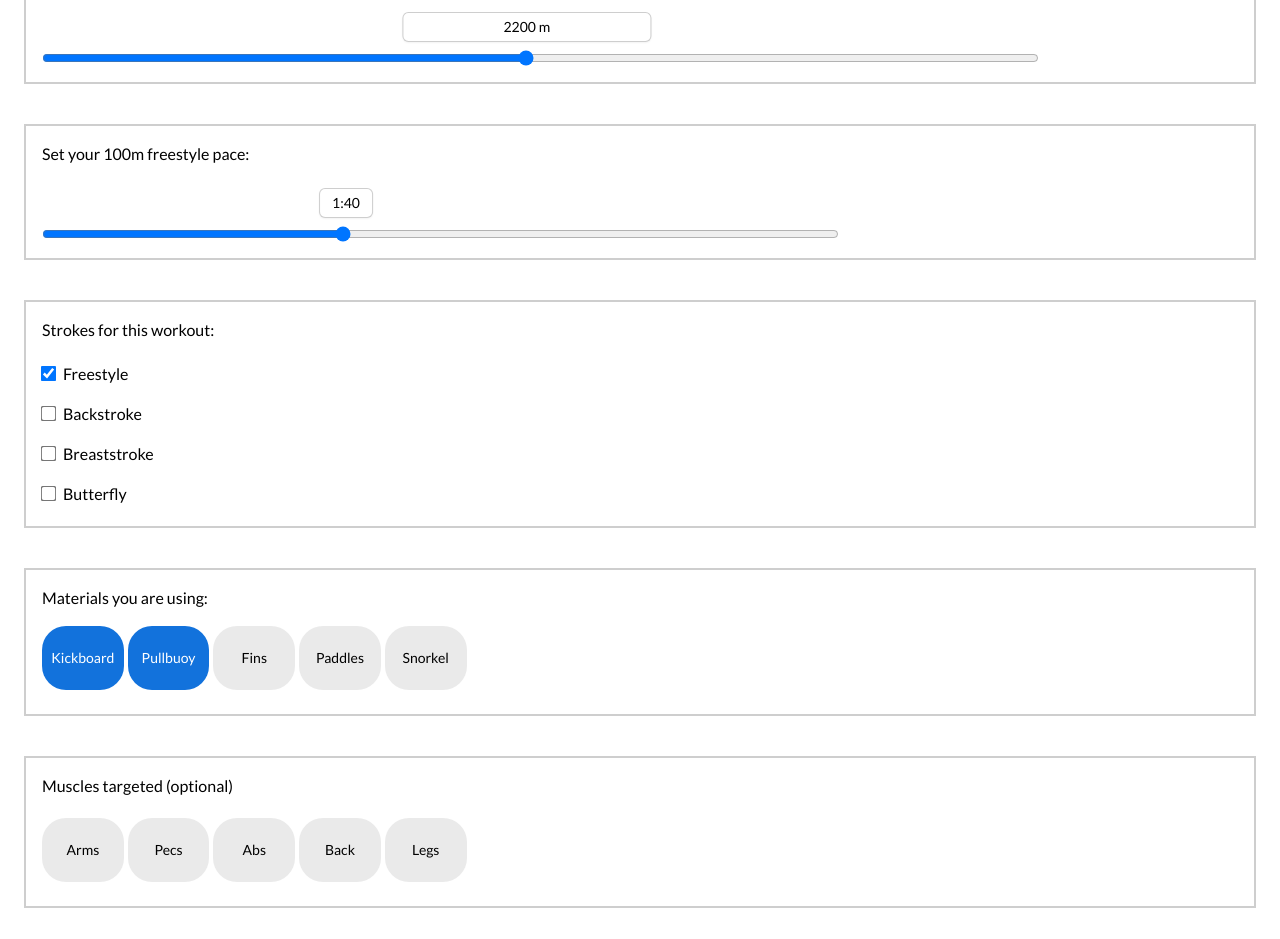
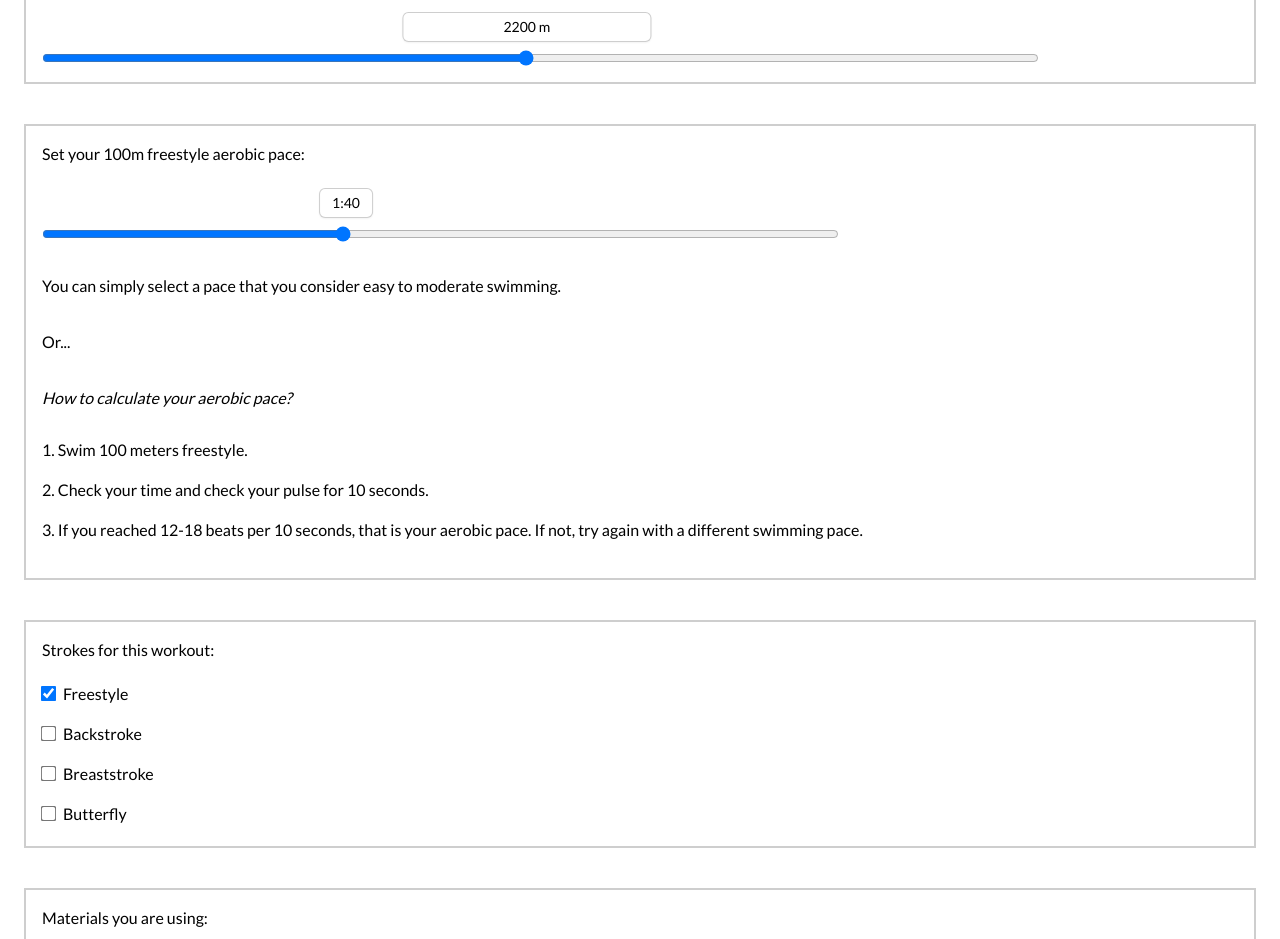
Before and after one commit to masanpoc/swimming, a React app: page / in a window 1280 px wide. Shown: the part 1020-1959 px from the top of the page. Built offline with nearby package versions, Linux system fonts and the light colour scheme.

Commit message:
update validation messages and add pace instructions

```diff
--- a/src/components/Input/Input.js
+++ b/src/components/Input/Input.js
@@ -42,6 +42,7 @@ const Input = () => {
     5: false,
   });
   const [showMessage, setShowMessage] = useState(false);
+  const [validation, setValidation] = useState(0);
   const display = useSelector((state) => state.display);
   let paceTime = formatPace(pace);
 
@@ -169,6 +170,11 @@ const Input = () => {
     e.preventDefault();
     if (strokes.length < 1) {
       setShowMessage(true);
+      setValidation(1);
+    }
+    else if(strokes.length<2 && level<5 && strokes.includes('butterfly')) {
+      setShowMessage(true);
+      setValidation(2);
     } else {
       setShowMessage(false);
       dispatch(displayHide({ form: false, training: true, buttons: true }));
@@ -330,8 +336,9 @@ const Input = () => {
             {/* {_.divide(_.subtract(meters, 407.89), 36.84)} */}
           </div>
         </div>
-        <div className="flex flex-col space-y-16 w-full border-2 border-lighter-grey border-opacity-40 pt-4 pb-5 px-4">
-          <h3 className="text-left">Set your 100m freestyle pace:</h3>
+        <div className="flex flex-col space-y-4 w-full border-2 border-lighter-grey border-opacity-40 pt-4  pb-5 px-4">
+          <div className='flex flex-col space-y-16 pb-5'>
+          <h3 className="text-left">Set your 100m freestyle aerobic pace:</h3>
           <div className="relative w-8/12 flex flex-col justify-center">
             <input
               type="range"
@@ -356,6 +363,25 @@ const Input = () => {
               {paceTime}
             </output>
           </div>
+          </div>
+
+          <div className='flex flex-col text-left space-y-8'>
+              <h2>You can simply select a pace that you consider easy to moderate swimming.</h2>
+              <h2>Or...</h2>
+              <div className='flex flex-col space-y-7'>
+
+                <h2><i>How to calculate your aerobic pace?</i></h2>
+                <ul className="list-decimal list-inside flex flex-col gap-4 pb-4 text-left">
+                  <li>Swim 100 meters freestyle.</li>
+                  <li>Check your time and check your pulse for 10 seconds.</li>
+                  <li>If you reached 12-18 beats per 10 seconds, that is your aerobic pace. If not, try again with a different swimming pace.</li>
+                </ul>
+              </div>
+
+
+          </div>
+
+
         </div>
         <div className="flex flex-col w-full space-y-4 border-2 border-lighter-grey border-opacity-40 py-4 px-4 ">
           <h3 className="text-left ">Strokes for this workout:</h3>
@@ -467,8 +493,12 @@ const Input = () => {
         />
       </form>
 
-      <div className={`${showMessage ? "" : "hidden"}`}>
-        <h2 style={{'backgroundColor': '#FFDDDC'}}>Please select at least one stroke</h2>
+      <div className={`mt-10 flex justify-center items-center space-x-4 ${showMessage ? "" : "hidden"}`}  style={{'backgroundColor': '#FFDDDC'}}>
+        <svg style={{width:"24px", height:"24px"}} viewBox="0 0 24 24">
+            <path fill="currentColor" d="M9 22C8.4 22 8 21.6 8 21V18H4C2.9 18 2 17.1 2 16V4C2 2.9 2.9 2 4 2H20C21.1 2 22 2.9 22 4V16C22 17.1 21.1 18 20 18H13.9L10.2 21.7C10 21.9 9.8 22 9.5 22H9M13 11V5H11V11M13 15V13H11V15H13Z" />
+        </svg>
+        <h2 className={`text-left py-3 ${validation==1 ? "" : "hidden"}`}>Please select at least one stroke</h2>
+        <h2 className={`text-left w-7/12 py-3 ${validation==2 ? "" : "hidden"}`}>Please select one more stroke (in addition to butterfly)</h2>
       </div>
 
       <div
```
